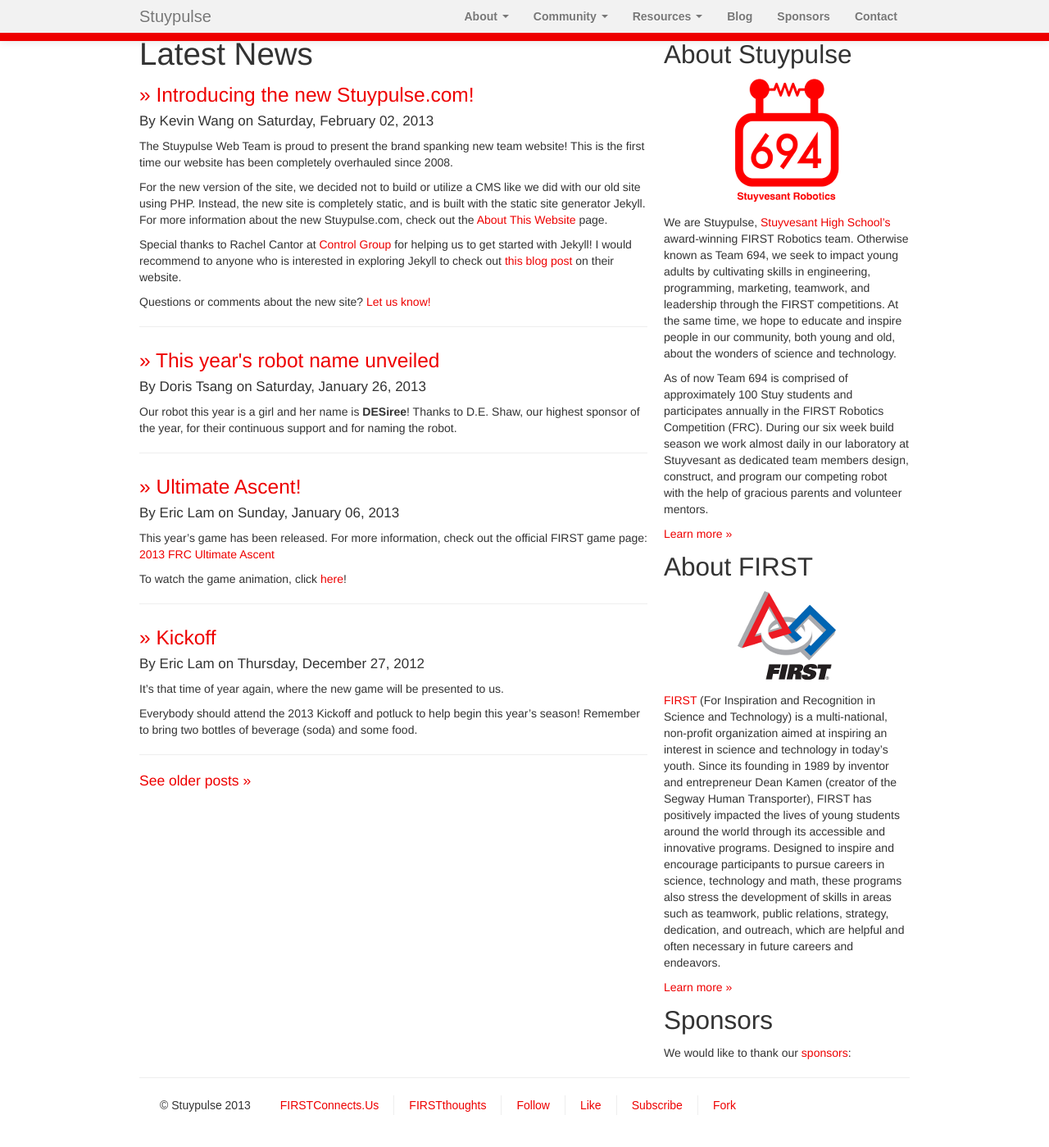
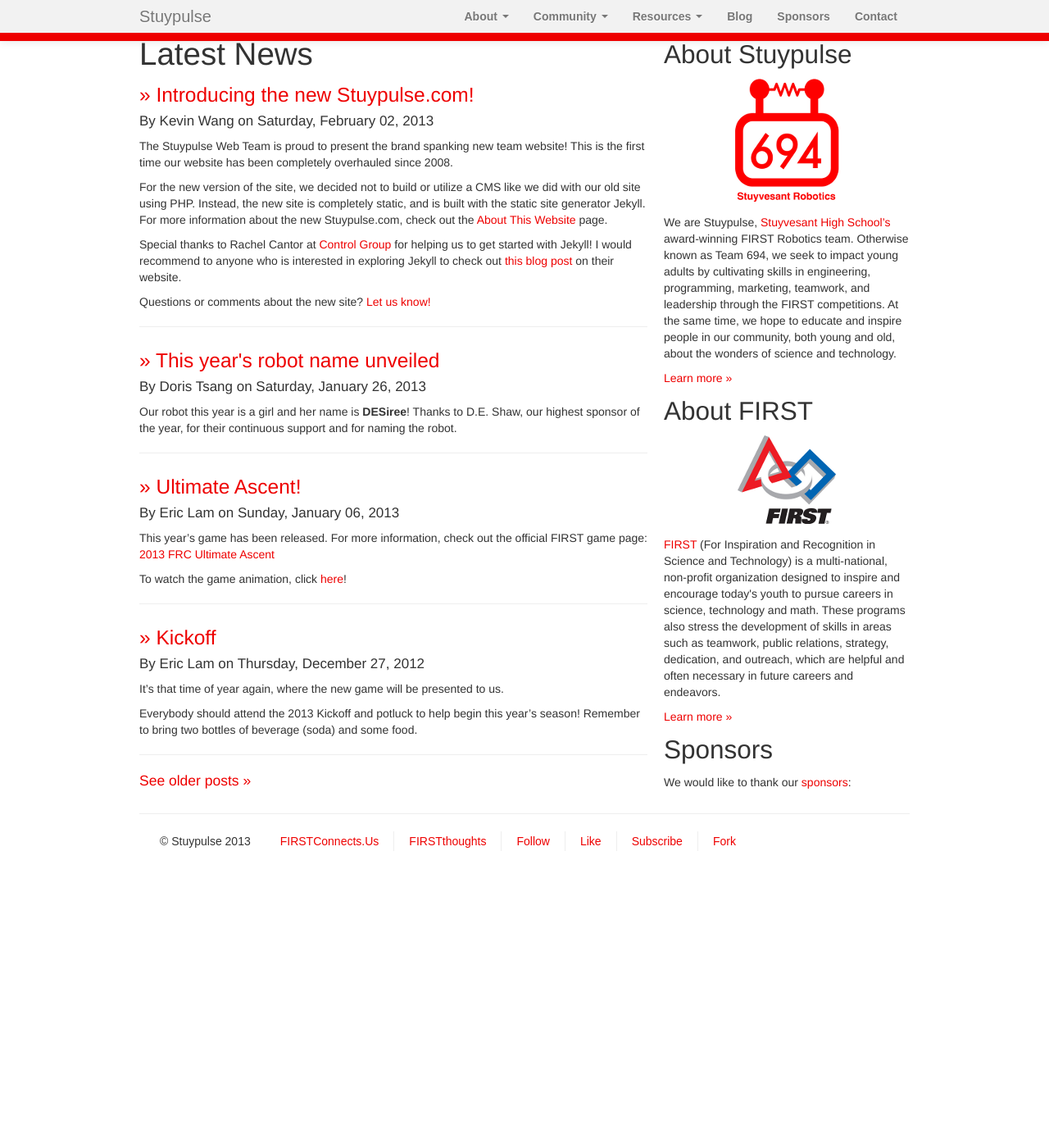
Before and after one commit to StuyPulse/team694.github.io, a Jekyll site: the page built from index.html, in a window 1280 px wide and 1400 px high, scrolled down 524 px. Shown: the whole window at 82% size. Built offline with Jekyll 4.4.1, drawn with Linux system fonts in a browser that asks for light colours; nearby versions of some CDN libraries; after the commit the page ends 1602 px from its top, so only the background shows below that.

Commit message:
Update index.html
Making the Length of Homepage About Us and About FIRST descriptions shorter

```diff
--- a/index.html
+++ b/index.html
@@ -55,14 +55,13 @@
                 <img class="front-page-thumb" src="/img/694-logo.png" alt="694 logo">
             </div>
             <p>We are Stuypulse, <a href="http://stuy.enschool.org/">Stuyvesant High School’s</a> award-winning FIRST Robotics team. Otherwise known as Team 694, we seek to impact young adults by cultivating skills in engineering, programming, marketing, teamwork, and leadership through the FIRST competitions. At the same time, we hope to educate and inspire people in our community, both young and old, about the wonders of science and technology.</p>
-            <p>As of now Team 694 is comprised of approximately 100 Stuy students and participates annually in the FIRST Robotics Competition (FRC). During our six week build season we work almost daily in our laboratory at Stuyvesant as dedicated team members design, construct, and program our competing robot with the help of gracious parents and volunteer mentors.</p>
             <p><a href="/about/">Learn more &raquo;</a></p>
 
             <h2>About FIRST</h2>
             <div class="sponsor-logo-container">
                 <a href="http://www.usfirst.org/"><img class="front-page-thumb" src="/img/first-logo.png" alt="FIRST logo"></a>
             </div>
-            <p><a href="http://www.usfirst.org/">FIRST</a> (For Inspiration and Recognition in Science and Technology) is a multi-national, non-profit organization aimed at inspiring an interest in science and technology in today’s youth. Since its founding in 1989 by inventor and entrepreneur Dean Kamen (creator of the Segway Human Transporter), FIRST has positively impacted the lives of young students around the world through its accessible and innovative programs. Designed to inspire and encourage participants to pursue careers in science, technology and math, these programs also stress the development of skills in areas such as teamwork, public relations, strategy, dedication, and outreach, which are helpful and often necessary in future careers and endeavors.</p>
+            <p><a href="http://www.usfirst.org/">FIRST</a> (For Inspiration and Recognition in Science and Technology) is a multi-national, non-profit organization designed to inspire and encourage today's youth to pursue careers in science, technology and math. These programs also stress the development of skills in areas such as teamwork, public relations, strategy, dedication, and outreach, which are helpful and often necessary in future careers and endeavors.</p>
             <p><a href="/about/first/">Learn more &raquo;</a></p>
 
             <h2>Sponsors</h2>
```
